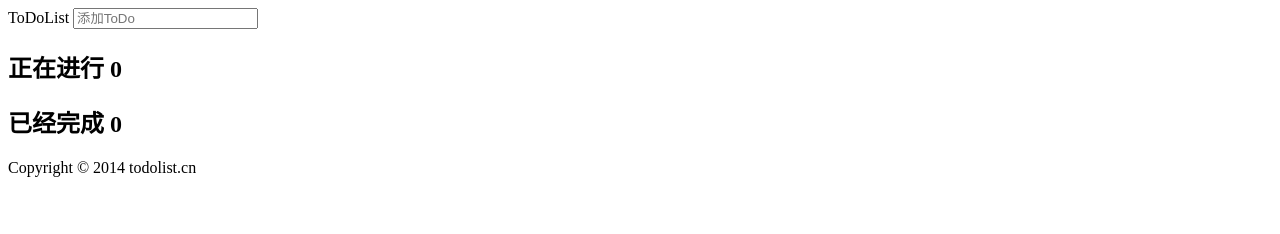
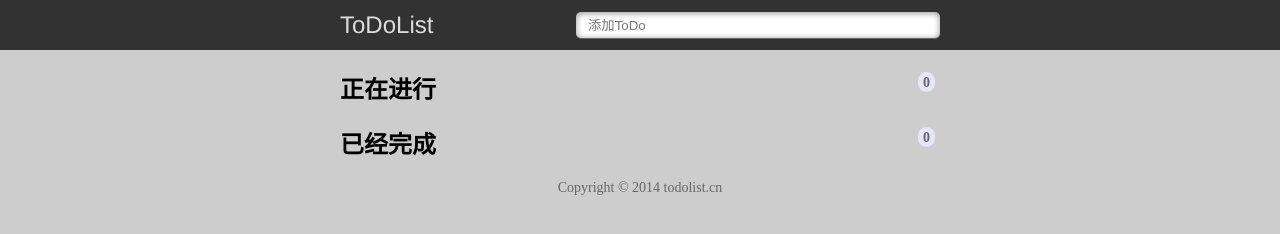
Before and after one commit to liuguang-1999/liuguang-1999.github.io, a plain HTML site: page tudolist.htm in a window 1280 px wide. Drawn offline with nearby package versions, Linux system fonts and the light colour scheme.

Commit message:
Update tudolist.htm

```diff
--- a/tudolist.htm
+++ b/tudolist.htm
@@ -5,7 +5,7 @@
     <meta http-equiv="Content-Type" content="text/html; charset=utf-8" />
     <meta name="viewport" content="width=device-width, initial-scale=1.0, maximum-scale=1.0, user-scalable=no" />
     <title>ToDoList—最简单的待办事项列表</title>
-    <link rel="" href="index.css">
+    <link rel="stylesheet" href="index.css">
     <script src="https://cdn.bootcss.com/jquery/3.4.1/jquery.min.js"></script>
     <!-- <script src="js/todolist.js"></script> -->
 </head>
```
